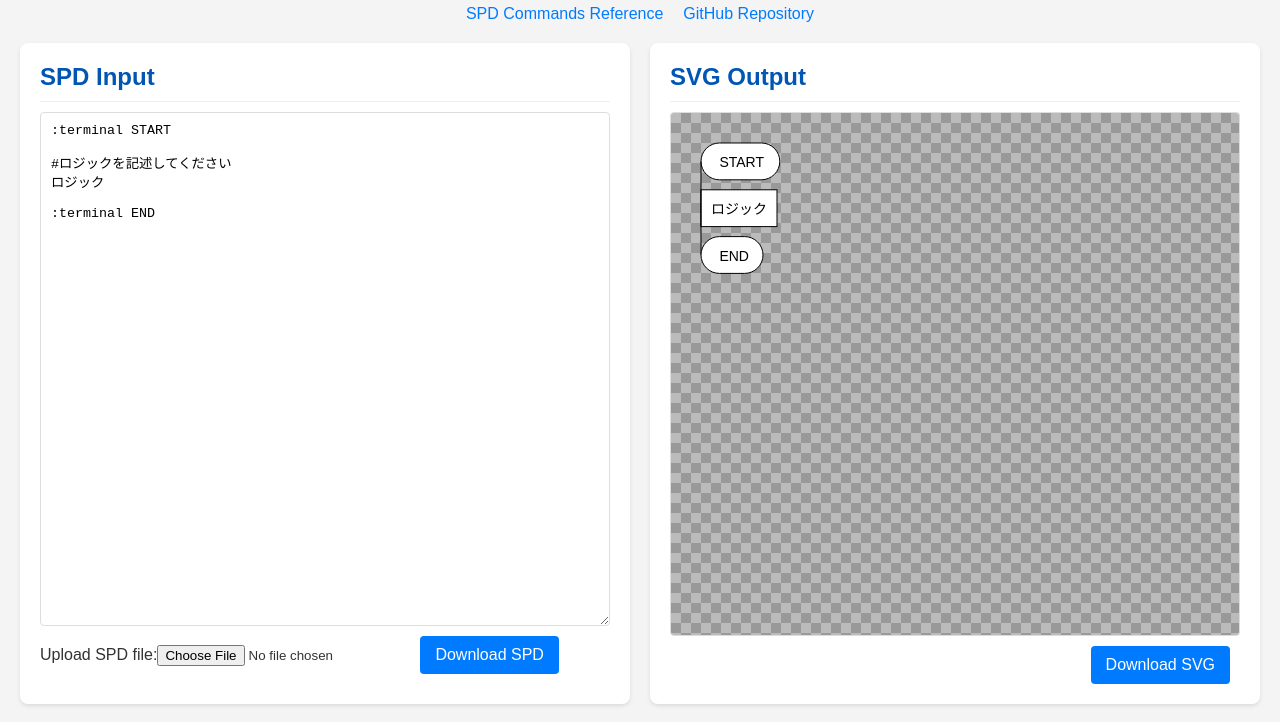
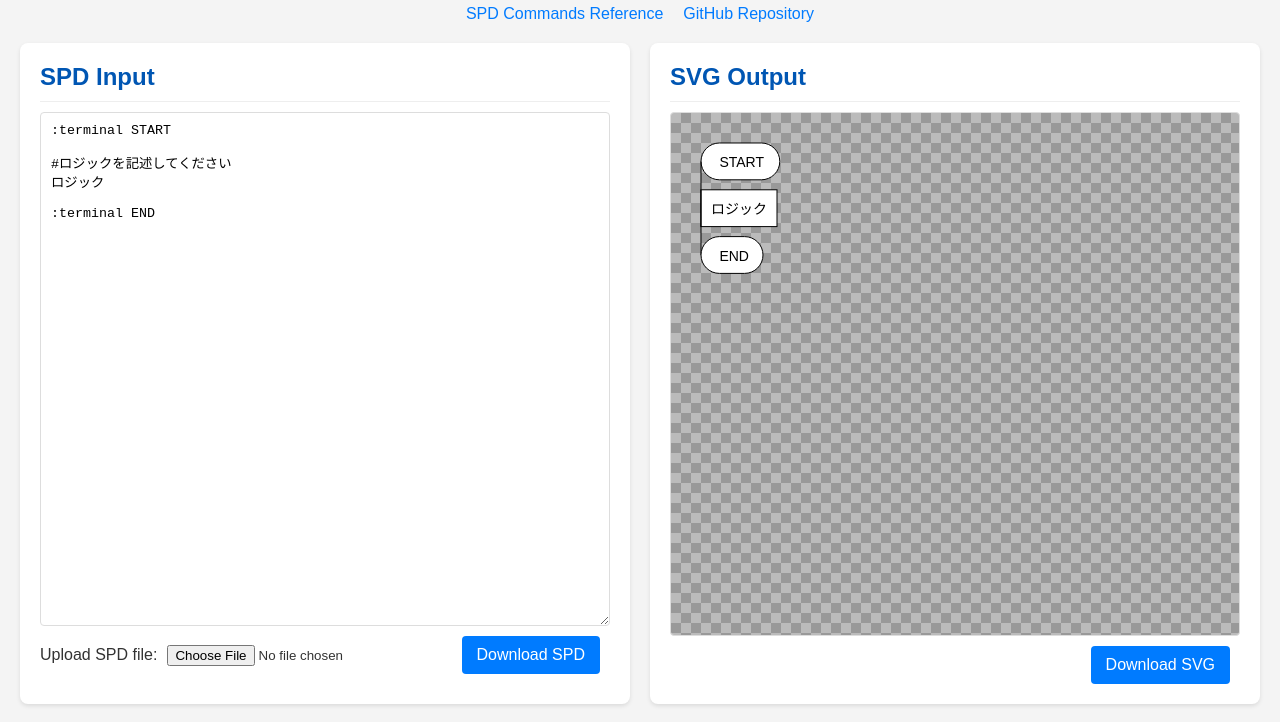
Before and after one commit to steelpipe75/padtools_ts, a website built with Parcel: page web/index.html in a window 1280 px wide. Shown: the part 78-800 px from the top of the page. Built offline with nearby package versions, Linux system fonts and the light colour scheme.

Commit message:
feat(web): right align download SPD button and group file input elements

```diff
--- a/web/index.html
+++ b/web/index.html
@@ -17,8 +17,10 @@
             <h2>SPD Input</h2>
             <textarea id="spdInput" placeholder="ここにSPD記法のテキストを入力してください..."></textarea>
             <div class="file-operations">
-                <label for="fileInput">Upload SPD file:</label>
-                <input type="file" id="fileInput" accept=".spd">
+                <div class="file-input-group">
+                    <label for="fileInput">Upload SPD file:</label>
+                    <input type="file" id="fileInput" accept=".spd">
+                </div>
                 <button id="downloadButton">Download SPD</button>
             </div>
         </div>
--- a/web/index_styles.css
+++ b/web/index_styles.css
@@ -106,10 +106,13 @@ button:hover {
     margin-bottom: 10px;
     display: flex;
     align-items: center;
+    justify-content: space-between;
 }
 
-.file-operations input[type="file"] {
-    margin-right: 10px;
+.file-input-group {
+    display: flex;
+    align-items: center;
+    gap: 10px; /* Add some space between label and input */
 }
 
 .svg-operations {
```
